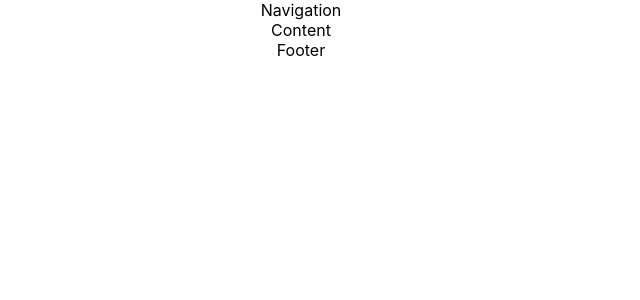
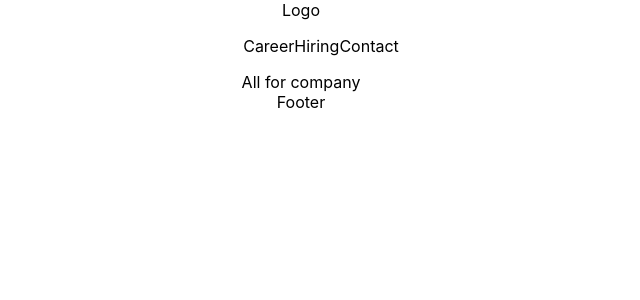
Before and after one commit to Natanagar/just_joint_ua, a React (Create React App) app: page /company in a window 1280 px wide. Shown: the top 300 px of the page, without its empty margins (339-979 px from the left). Built offline with nearby package versions, Linux system fonts and the light colour scheme.

Commit message:
structure of the project

```diff
--- a/package.json
+++ b/package.json
@@ -3,9 +3,12 @@
   "version": "0.1.0",
   "private": true,
   "dependencies": {
+    "@reach/router": "^1.2.1",
     "date-fns": "^1.30.1",
+    "leaflet": "^1.5.1",
     "react": "^16.8.6",
     "react-dom": "^16.8.6",
+    "react-leaflet": "^2.4.0",
     "react-redux": "^7.1.0",
     "react-scripts": "3.0.1",
     "redux-thunk": "^2.3.0"
@@ -37,6 +40,7 @@
     "enzyme-to-json": "^3.3.5",
     "eslint": "^6.0.1",
     "eslint-config-airbnb": "^17.1.1",
+    "eslint-loader": "^2.2.1",
     "eslint-plugin-import": "^2.18.0",
     "eslint-plugin-jsx-a11y": "^6.2.3",
     "eslint-plugin-react": "^7.14.2",
--- a/src/App.css
+++ b/src/App.css
@@ -2,7 +2,13 @@
   text-align: center;
 }
 
-
+ul {
+  list-style-type: none;
+}
+ul li {
+  display: inline-block;
+}
+#mapid { height: 180px; }
 
 @keyframes App-logo-spin {
   from {
--- a/src/App.js
+++ b/src/App.js
@@ -1,14 +1,21 @@
 import React from 'react';
+import { Router } from '@reach/router';
 import { Footer } from './components/Footer/Footer';
 import { Navigation } from './components/Navigation/Navigation';
 import { Main } from './components/Main/Main';
+import { Employer } from './components/Employer/Employer';
+import { Employee } from './components/Employee/Employee';
 import './App.css';
 
 function App() {
   return (
     <div className="App">
       <Navigation />
-      <Main />
+      <Router>
+        <Main path="/" />
+        <Employer path="company" />
+        <Employee path="hiring" />
+      </Router>
       <Footer />
     </div>
   );
--- /dev/null
+++ b/src/components/Employee/Employee.jsx
@@ -0,0 +1,10 @@
+import React from 'react';
+import { MapLeaflet } from '../Map/Map';
+
+export const Employee = () => (
+  <div>
+    All for hiring
+
+    <MapLeaflet />
+  </div>
+);
--- /dev/null
+++ b/src/components/Employer/Employer.jsx
@@ -0,0 +1,5 @@
+import React from 'react';
+
+export const Employer = () => (
+  <div>All for company</div>
+);
--- /dev/null
+++ b/src/components/Map/Map.jsx
@@ -0,0 +1,25 @@
+import React from 'react';
+import {
+ Map, TileLayer, Marker, Popup
+} from 'react-leaflet';
+
+export const MapLeaflet = () => {
+  const position = [51.505, -0.09];
+  return (
+      <div id="mapid">
+          <Map center={position} zoom={13}>
+      <TileLayer
+        attribution='&amp;copy <a href="http://osm.org/copyright">OpenStreetMap</a> contributors'
+        url="https://{s}.tile.openstreetmap.org/{z}/{x}/{y}.png"
+      />
+      <Marker position={position}>
+        <Popup>
+            A pretty CSS3 popup
+          <br />
+            Easily customizable.
+        </Popup>
+      </Marker>
+    </Map>
+        </div>
+  );
+};
--- a/src/components/Navigation/Navigation.jsx
+++ b/src/components/Navigation/Navigation.jsx
@@ -1,6 +1,16 @@
 import React from 'react';
-export const Navigation = () => {
-    return(
-        <div>Navigation</div>
-    )
-}
+
+export const Navigation = () => (
+        <div>
+            <nav>
+                <div>Logo</div>
+                <ul>
+                    <li>Career</li>
+                    <li>Hiring</li>
+                    <li>Contact</li>
+                </ul>
+            </nav>
+
+
+        </div>
+    );
```
Also changed, not shown: 1 other file (tests, documents, lock files or other folders).
